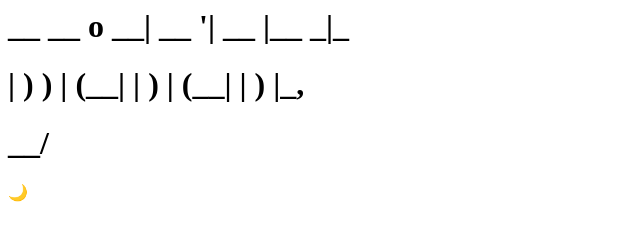
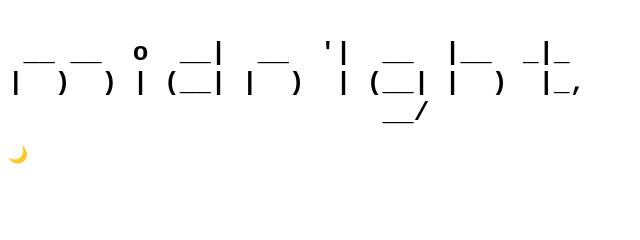
Before and after one commit to LunarEcliipse/ecliipse-web, a plain HTML site: page index.html in a window 1280 px wide. Shown: the whole page, without its empty margins (0-640 px from the left). Drawn offline with Linux system fonts and the light colour scheme.

Commit message:
Update index.html

```diff
--- a/index.html
+++ b/index.html
@@ -23,9 +23,11 @@ p {
 }
 </style>
 
-<h1>__ __  o  __|  __  '|  __  |__  _|_  </h1>
-<h1>|  )  ) | (__| |  )  | (__| |  )  |_, </h1>
-<h1>                        __/           </h1>
+<PRE><h1>
+ __ __  o  __|  __  '|  __  |__  _|_
+|  )  ) | (__| |  )  | (__| |  )  |_,
+                        __/
+</h1></PRE>
 
 <p>🌙</p>
 
```
